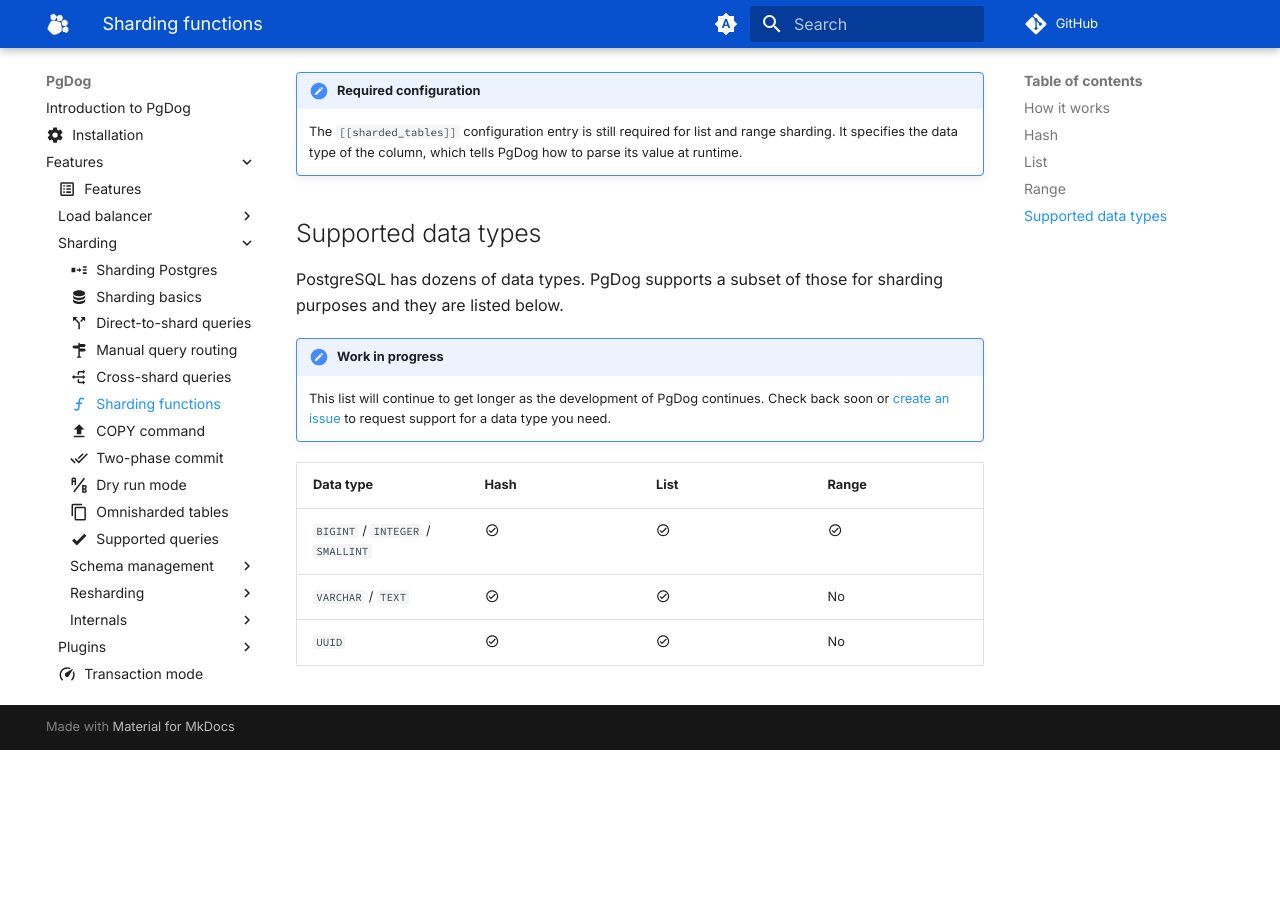
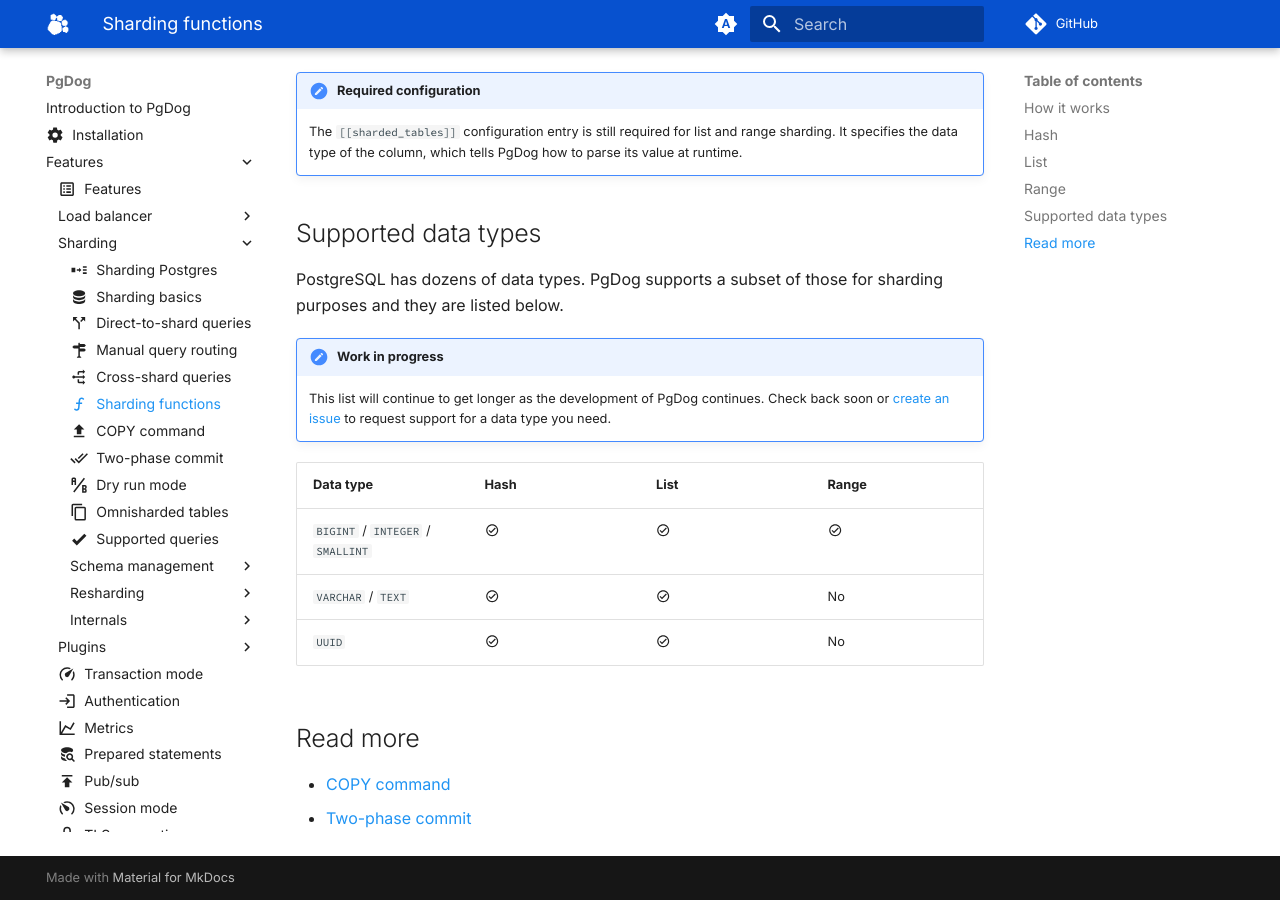
Before and after one commit to pgdogdev/docs, an MkDocs documentation site: the page built from docs/features/sharding/sharding-functions.md, in a window 1280 px wide and 900 px high, scrolled down 2795 px. Built offline with MkDocs 1.6.1 and Material for MkDocs 9.7.7, drawn with Linux system fonts in a browser that asks for light colours; comment, search, counter and statistics services are not loaded; before the commit the page ends 3545 px from its top, so only the background shows below that.

Commit message:
add read more

```diff
--- a/docs/features/sharding/sharding-functions.md
+++ b/docs/features/sharding/sharding-functions.md
@@ -118,3 +118,8 @@
 | `BIGINT` / `INTEGER` / `SMALLINT` | :material-check-circle-outline: | :material-check-circle-outline: | :material-check-circle-outline: |
 | `VARCHAR` / `TEXT` | :material-check-circle-outline: | :material-check-circle-outline: | No |
 | `UUID` | :material-check-circle-outline: | :material-check-circle-outline: | No |
+
+## Read more
+
+- [COPY command](copy.md)
+- [Two-phase commit](2pc.md)
```
